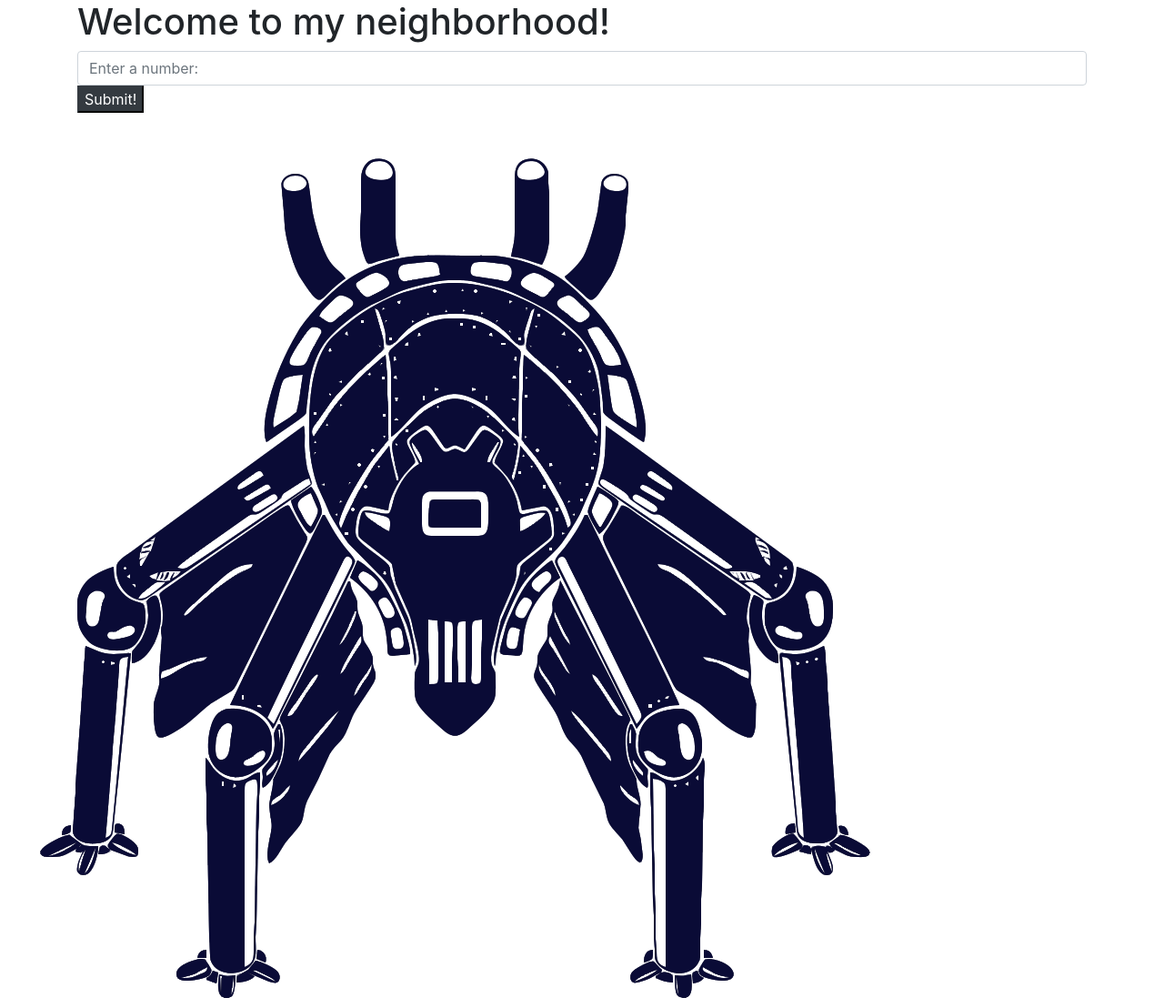
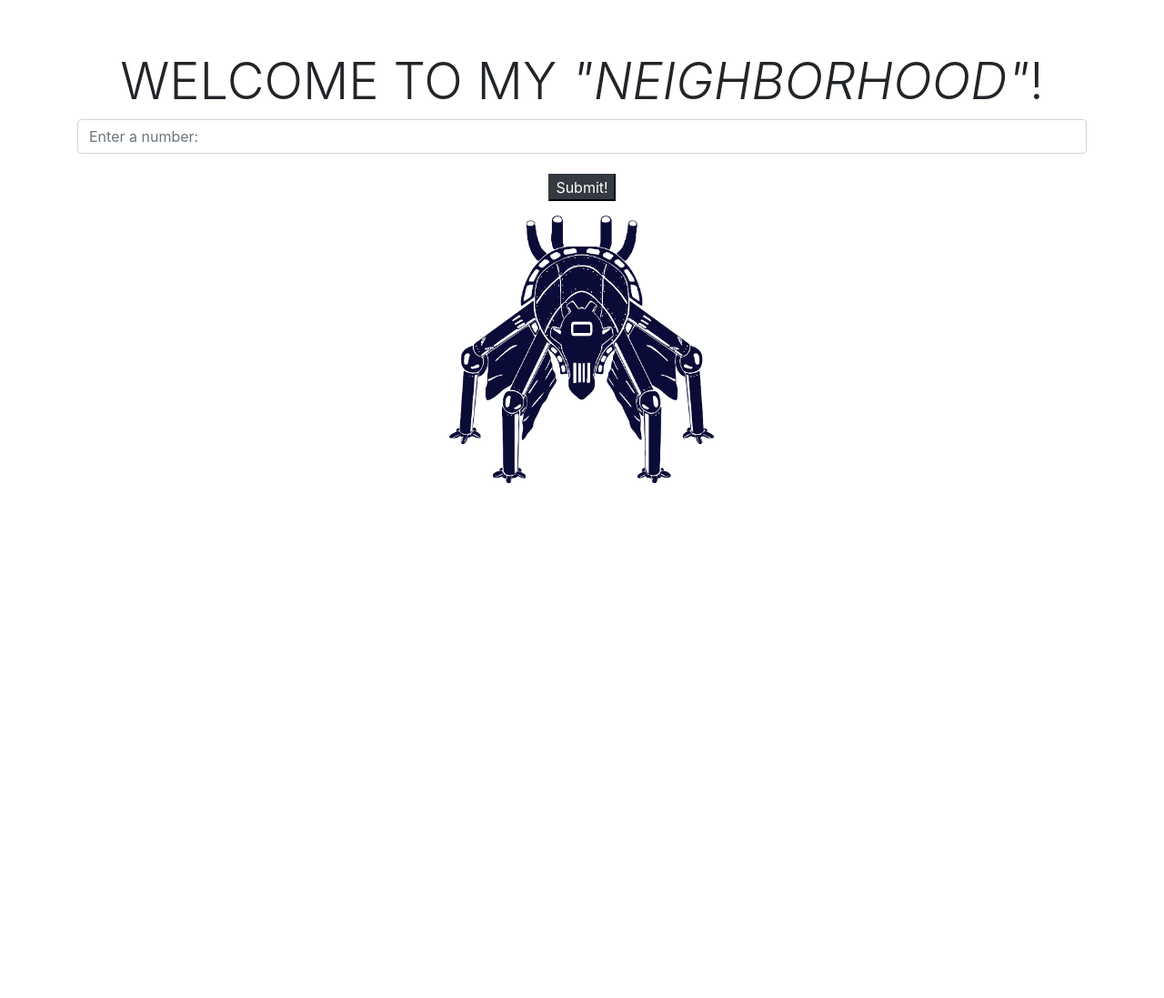
Before and after one commit to jakeedgar/mr-robogers-neighbor, a plain HTML site: page index.html in a window 1280 px wide. Shown: the whole page at 91% size. After the commit the page ends 800 px from the top, so only its background shows below. Drawn offline with Linux system fonts and the light colour scheme.

Commit message:
add style elements to the header and resize the image

```diff
--- a/css/styles.css
+++ b/css/styles.css
@@ -0,0 +1,18 @@
+body {
+  text-align: center;
+}
+
+.display-4 {
+  margin-top: 5%;
+  text-align: center;
+}
+
+.btn-dark {
+  margin-top: 2%;
+}
+
+img {
+  float: center;
+  width: 25%;
+  height: 25%;
+}
--- a/index.html
+++ b/index.html
@@ -9,7 +9,7 @@
 </head>
 <body>
   <div class="container">
-    <h1>Welcome to my neighborhood!</h1>
+    <h1 class="display-4">WELCOME TO MY <em>"NEIGHBORHOOD"</em>!</h1>
     <form id="form">
       <div class="form group">
         <input id="input" class="form-control" type="number" placeholder="Enter a number:">
```
